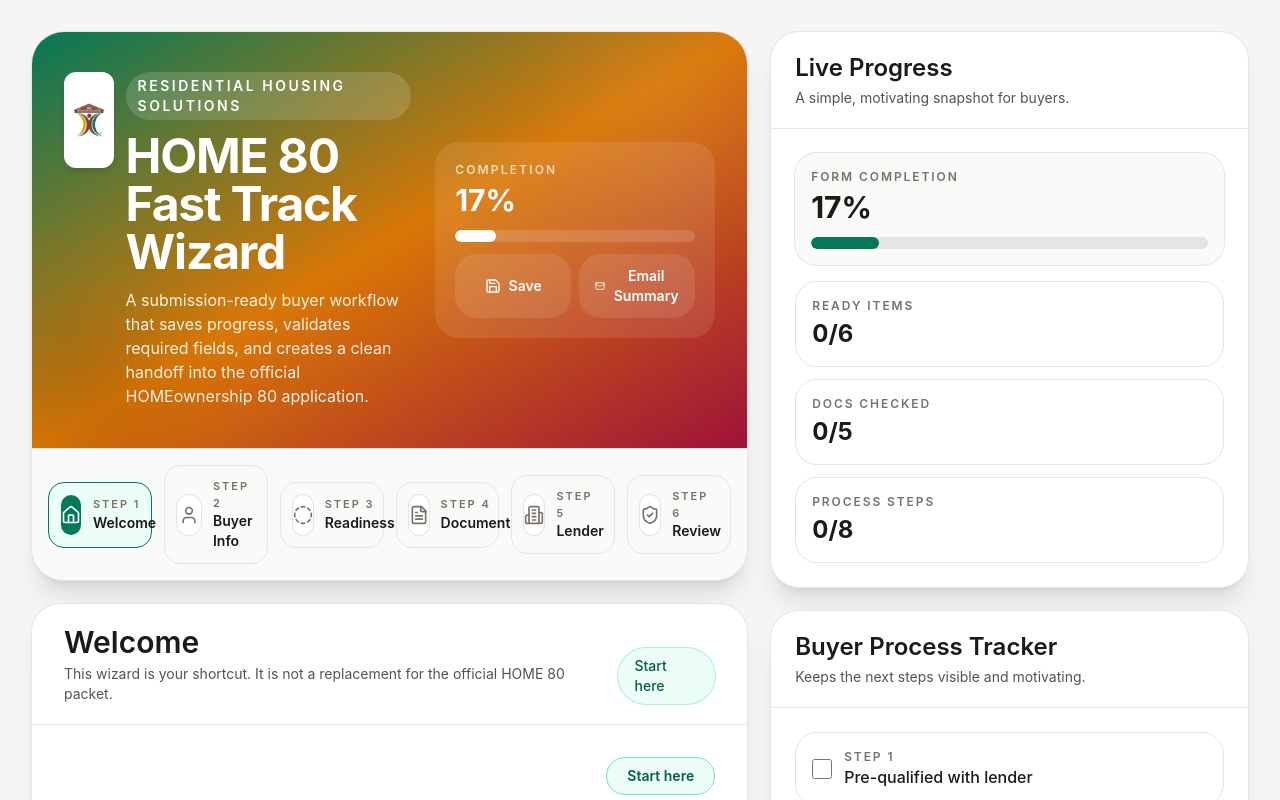
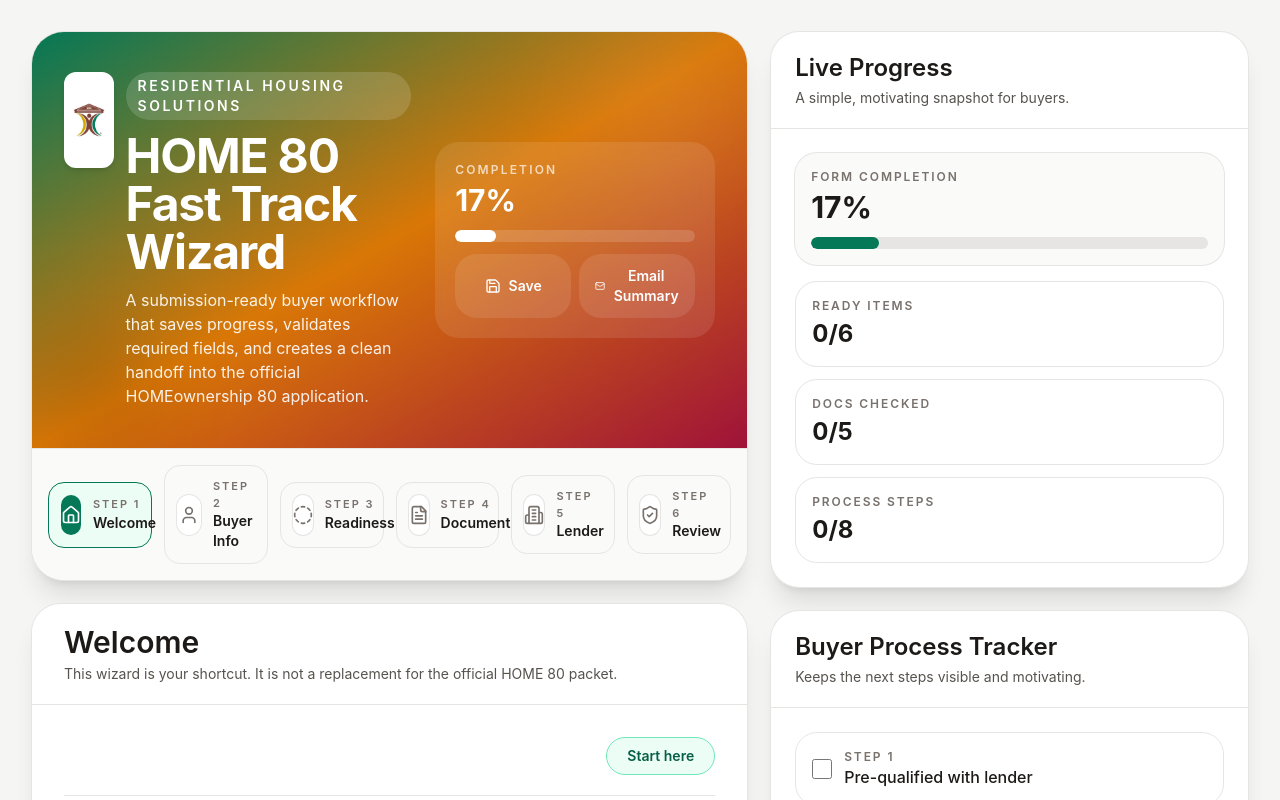
Before and after one commit to rmcmeans26/rhs-home80-fast-track, a React (Vite) app: page / in a window 1280 px wide. Shown: the top 800 px of the page. Built offline with nearby package versions, Linux system fonts and the light colour scheme.

Commit message:
correct start here button in welcome section

```diff
--- a/src/App.jsx
+++ b/src/App.jsx
@@ -578,7 +578,7 @@ export default function RHSHOME80FastTrackWizard() {
                 <SectionCard
                   title="Welcome"
                   subtitle="This wizard is your shortcut. It is not a replacement for the official HOME 80 packet."
-                  right={<StatusBadge tone="success">Start here</StatusBadge>}
+
                 >
                   <div className="flex justify-end border-b border-stone-200 pb-5">
   <button
```
